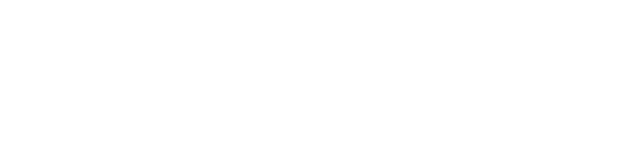
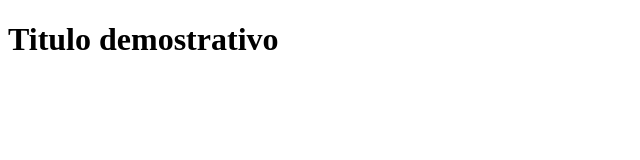
Before and after one commit to saviocunhaa/QuizPSVS, a plain HTML site: page frontend/index.html in a window 1280 px wide. Shown: the whole page, without its empty margins (0-640 px from the left). Drawn offline with Linux system fonts and the light colour scheme.

Commit message:
inclusao do titulo do projeto test

```diff
--- a/frontend/index.html
+++ b/frontend/index.html
@@ -9,7 +9,7 @@
 
 
 
-
+    <h1>Titulo demostrativo</h1>
 
 
 
```
